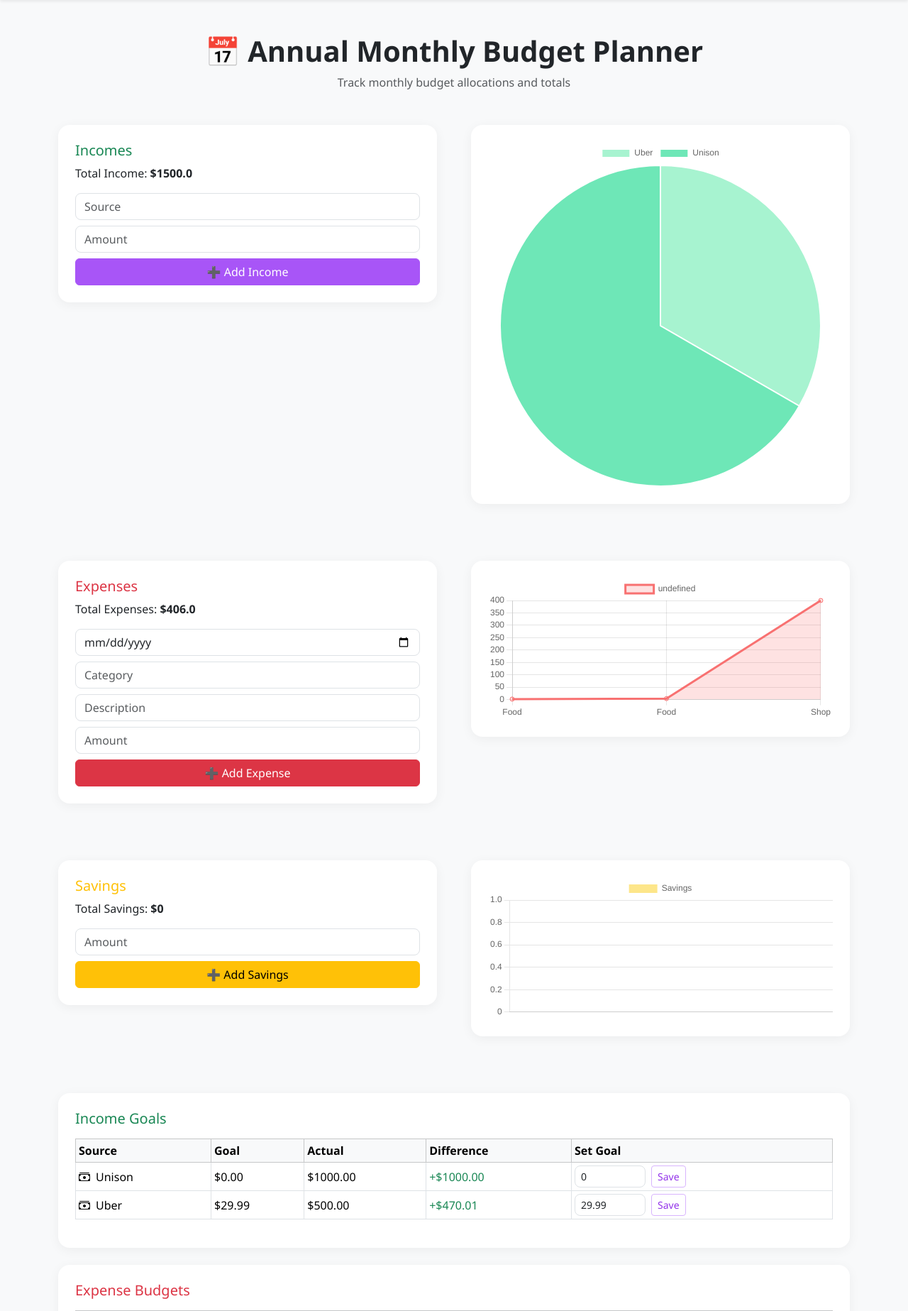
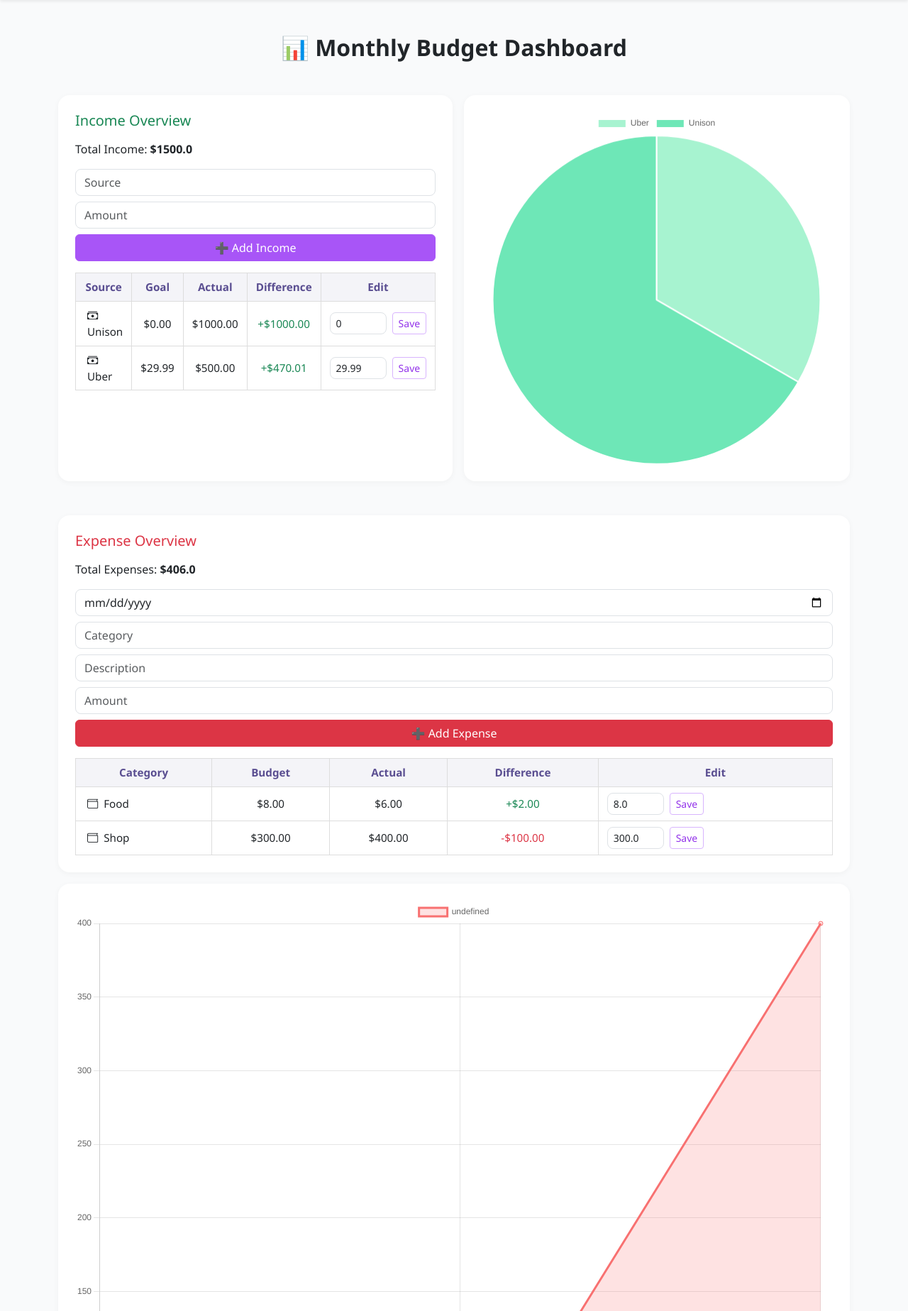
Before and after one commit to Marmitt/smart-expense-tracker, a Flask app: page / in a window 1280 px wide. Shown: the part 56-1903 px from the top of the page at 71% size. Run offline with Flask 3, Linux system fonts and the light colour scheme; a user stored in the database is signed in.

Commit message:
Redesign dashboard with Etsy-style layout: sectioned income, expenses, and savings with goal tables and side-by-side charts

```diff
--- a/static/css/style.css
+++ b/static/css/style.css
@@ -1,3 +1,4 @@
+
 :root {
   --purple-100: #f3e8ff;
   --purple-200: #e9d5ff;
@@ -94,6 +95,9 @@ body {
   overflow: hidden;
   background: white;
   font-size: 0.95rem;
+  width: 100%;
+  text-align: center;
+  border-collapse: collapse;
 }
 
 .monthly-budget-table th,
@@ -107,12 +111,6 @@ body {
   background-color: #f6f6fb;
   font-weight: 600;
   color: #5b4b8a;
-  text-align: center;
-}
-
-.monthly-budget-table tbody td {
-  text-align: center;
-  color: #444;
 }
 
 .monthly-budget-table tbody td:first-child {
@@ -120,3 +118,62 @@ body {
   font-weight: 500;
   background-color: #f9f9fc;
 }
+
+.goal-table {
+  width: 100%;
+  font-size: 0.95rem;
+  background: white;
+  border-collapse: collapse;
+  margin-top: 1rem;
+  border: 1px solid #ddd;
+}
+
+.goal-table th,
+.goal-table td {
+  border: 1px solid #ddd;
+  padding: 0.5rem 0.75rem;
+  text-align: center;
+}
+
+.goal-table th {
+  background: #f4f4f8;
+  font-weight: 600;
+  color: #5a4e91;
+}
+
+.goal-table td:first-child {
+  text-align: left;
+  padding-left: 1rem;
+}
+
+.goal-form input[type="number"] {
+  width: 80px;
+}
+
+.goal-form button {
+  white-space: nowrap;
+}
+
+.section-wrapper {
+  display: flex;
+  flex-wrap: wrap;
+  justify-content: space-between;
+  gap: 1rem;
+}
+
+.section-block {
+  flex: 1 1 48%;
+  background: white;
+  padding: 1.5rem;
+  border-radius: 1rem;
+  box-shadow: 0 2px 8px rgba(0,0,0,0.04);
+}
+
+@media (max-width: 768px) {
+  .section-block {
+    flex: 1 1 100%;
+  }
+  .goal-form input[type="number"] {
+    width: 100%;
+  }
+}
--- a/templates/index.html
+++ b/templates/index.html
@@ -1,16 +1,15 @@
 <!DOCTYPE html>
 <html lang="en">
 <head>
-  <meta charset="UTF-8" />
+  <meta charset="UTF-8">
+  <meta name="viewport" content="width=device-width, initial-scale=1.0">
   <title>Smart Budget Planner</title>
-  <meta name="viewport" content="width=device-width, initial-scale=1" />
   <link href="https://cdn.jsdelivr.net/npm/bootstrap@5.3.2/dist/css/bootstrap.min.css" rel="stylesheet">
   <link href="https://cdn.jsdelivr.net/npm/bootstrap-icons@1.10.5/font/bootstrap-icons.css" rel="stylesheet">
   <link rel="stylesheet" href="{{ url_for('static', filename='css/style.css') }}">
   <script src="https://cdn.jsdelivr.net/npm/chart.js"></script>
 </head>
-<body class="bg-light">
-  <!-- Navigation -->
+<body>
   <nav class="navbar navbar-expand-lg navbar-custom shadow-sm mb-4">
     <div class="container-fluid">
       <a class="navbar-brand fw-bold" href="/">💼 Smart Budget Planner</a>
@@ -26,84 +25,22 @@
   </nav>
 
   <div class="container py-4">
-    <div class="text-center mb-5">
-      <h1 class="fw-bold text-purple">📅 Annual Monthly Budget Planner</h1>
-      <p class="text-muted">Track monthly budget allocations and totals</p>
-    </div>
+    <h2 class="fw-bold text-center text-purple mb-5">📊 Monthly Budget Dashboard</h2>
 
     <!-- INCOME SECTION -->
-    <div class="row align-items-start mb-5 gx-5">
-      <div class="col-md-6">
-        <div class="card p-4 h-100">
-          <h5 class="text-success">Incomes</h5>
+    <div class="section-wrapper mb-5">
+      <div class="section-block">
+        <h5 class="text-success mb-3">Income Overview</h5>
         <p>Total Income: <strong>${{ budget }}</strong></p>
-          <form method="POST" action="/add_income" class="d-flex flex-column gap-2">
+        <form method="POST" action="/add_income" class="d-flex flex-column gap-2 mb-3">
           <input type="text" name="source" class="form-control" placeholder="Source" required>
           <input type="number" name="amount" step="0.01" class="form-control" placeholder="Amount" required>
           <button type="submit" class="btn btn-success w-100">➕ Add Income</button>
         </form>
-        </div>
-      </div>
-      <div class="col-md-6">
-        <div class="card p-4 h-100">
-          <canvas id="incomeChart" height="200"></canvas>
-        </div>
-      </div>
-    </div>
 
-    <!-- EXPENSE SECTION -->
-    <div class="row align-items-start mb-5 gx-5">
-      <div class="col-md-6">
-        <div class="card p-4 h-100">
-          <h5 class="text-danger">Expenses</h5>
-          <p>Total Expenses: <strong>${{ total }}</strong></p>
-          <form method="POST" action="/add" class="d-flex flex-column gap-2">
-            <input type="date" name="date" class="form-control" required>
-            <input type="text" name="category" class="form-control" placeholder="Category" required>
-            <input type="text" name="description" class="form-control" placeholder="Description" required>
-            <input type="number" step="0.01" name="amount" class="form-control" placeholder="Amount" required>
-            <button type="submit" class="btn btn-danger w-100">➕ Add Expense</button>
-          </form>
-        </div>
-      </div>
-      <div class="col-md-6">
-        <div class="card p-4 h-100">
-          <canvas id="expenseAreaChart" height="200"></canvas>
-        </div>
-      </div>
-    </div>
-
-    <!-- SAVINGS SECTION -->
-    <div class="row align-items-start mb-5 gx-5">
-      <div class="col-md-6">
-        <div class="card p-4 h-100">
-          <h5 class="text-warning">Savings</h5>
-          <p>Total Savings: <strong>${{ savings_data | sum }}</strong></p>
-          <form method="POST" action="/add_savings" class="d-flex flex-column gap-2">
-            <input type="number" step="0.01" name="amount" class="form-control" placeholder="Amount" required>
-            <button type="submit" class="btn btn-warning w-100">➕ Add Savings</button>
-          </form>
-        </div>
-      </div>
-      <div class="col-md-6">
-        <div class="card p-4 h-100">
-          <canvas id="savingsChart" height="200"></canvas>
-        </div>
-      </div>
-    </div>
-
-    <!-- INCOME GOALS TABLE -->
-    <div class="card p-4 mb-4">
-      <h5 class="mb-3 text-success">Income Goals</h5>
-      <table class="table table-sm align-middle table-bordered">
-        <thead class="table-light">
-          <tr>
-            <th>Source</th>
-            <th>Goal</th>
-            <th>Actual</th>
-            <th>Difference</th>
-            <th>Set Goal</th>
-          </tr>
+        <table class="goal-table">
+          <thead>
+            <tr><th>Source</th><th>Goal</th><th>Actual</th><th>Difference</th><th>Edit</th></tr>
           </thead>
           <tbody>
             {% for row in income_summary %}
@@ -115,10 +52,10 @@
                 {{ "+" if row.diff >= 0 else "" }}${{ "%.2f"|format(row.diff) }}
               </td>
               <td>
-              <form method="POST" action="/set_goal" class="d-flex align-items-center gap-2">
+                <form method="POST" action="/set_goal" class="d-flex align-items-center gap-2 goal-form">
                   <input type="hidden" name="name" value="{{ row.label }}">
                   <input type="hidden" name="type" value="income">
-                <input type="number" step="0.01" name="amount" class="form-control form-control-sm" style="width: 100px;" value="{{ row.goal }}">
+                  <input type="number" name="amount" step="0.01" value="{{ row.goal }}" class="form-control form-control-sm">
                   <button class="btn btn-sm btn-outline-primary">Save</button>
                 </form>
               </td>
@@ -127,19 +64,27 @@
           </tbody>
         </table>
       </div>
+      <div class="section-block">
+        <canvas id="incomeChart" height="250"></canvas>
+      </div>
+    </div>
 
-    <!-- EXPENSE GOALS TABLE -->
-    <div class="card p-4 mb-4">
-      <h5 class="mb-3 text-danger">Expense Budgets</h5>
-      <table class="table table-sm align-middle table-bordered">
-        <thead class="table-light">
-          <tr>
-            <th>Category</th>
-            <th>Budget</th>
-            <th>Actual</th>
-            <th>Difference</th>
-            <th>Set Budget</th>
-          </tr>
+    <!-- EXPENSE SECTION -->
+    <div class="section-wrapper mb-5">
+      <div class="section-block">
+        <h5 class="text-danger mb-3">Expense Overview</h5>
+        <p>Total Expenses: <strong>${{ total }}</strong></p>
+        <form method="POST" action="/add" class="d-flex flex-column gap-2 mb-3">
+          <input type="date" name="date" class="form-control" required>
+          <input type="text" name="category" class="form-control" placeholder="Category" required>
+          <input type="text" name="description" class="form-control" placeholder="Description" required>
+          <input type="number" step="0.01" name="amount" class="form-control" placeholder="Amount" required>
+          <button type="submit" class="btn btn-danger w-100">➕ Add Expense</button>
+        </form>
+
+        <table class="goal-table">
+          <thead>
+            <tr><th>Category</th><th>Budget</th><th>Actual</th><th>Difference</th><th>Edit</th></tr>
           </thead>
           <tbody>
             {% for row in expense_summary %}
@@ -151,10 +96,10 @@
                 {{ "+" if row.diff <= 0 else "-" }}${{ "%.2f"|format(row.diff|abs) }}
               </td>
               <td>
-              <form method="POST" action="/set_goal" class="d-flex align-items-center gap-2">
+                <form method="POST" action="/set_goal" class="d-flex align-items-center gap-2 goal-form">
                   <input type="hidden" name="name" value="{{ row.label }}">
                   <input type="hidden" name="type" value="expense">
-                <input type="number" step="0.01" name="amount" class="form-control form-control-sm" style="width: 100px;" value="{{ row.goal }}">
+                  <input type="number" name="amount" step="0.01" value="{{ row.goal }}" class="form-control form-control-sm">
                   <button class="btn btn-sm btn-outline-primary">Save</button>
                 </form>
               </td>
@@ -163,9 +108,27 @@
           </tbody>
         </table>
       </div>
+      <div class="section-block">
+        <canvas id="expenseAreaChart" height="250"></canvas>
+      </div>
     </div>
 
-  <!-- Chart Scripts -->
+    <!-- SAVINGS SECTION -->
+    <div class="section-wrapper">
+      <div class="section-block">
+        <h5 class="text-warning mb-3">Savings</h5>
+        <p>Total Savings: <strong>${{ savings_data | sum }}</strong></p>
+        <form method="POST" action="/add_savings" class="d-flex flex-column gap-2">
+          <input type="number" step="0.01" name="amount" class="form-control" placeholder="Amount" required>
+          <button type="submit" class="btn btn-warning w-100">➕ Add Savings</button>
+        </form>
+      </div>
+      <div class="section-block">
+        <canvas id="savingsChart" height="250"></canvas>
+      </div>
+    </div>
+  </div>
+
   <script>
     new Chart(document.getElementById('incomeChart'), {
       type: 'pie',
```
Also changed, not shown: instance/budget.db. Lines whose indentation alone changed are shown as unchanged.
